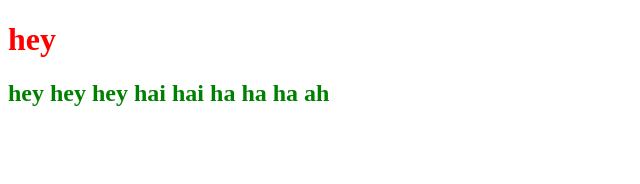
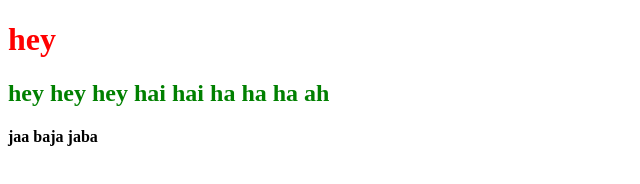
Before and after one commit to RahulPSkadumeni/learnGit, a plain HTML site: page hey.html in a window 1280 px wide. Shown: the whole page, without its empty margins (0-640 px from the left). Drawn offline with Linux system fonts and the light colour scheme.

Commit message:
hey file edit

```diff
--- a/hey.html
+++ b/hey.html
@@ -14,6 +14,7 @@
 <body>
 
     <h2 style="color:green"> hey hey  hey hai hai ha  ha  ha ah</h2>
+    <h4>jaa baja jaba </h4>
 </body>
 
 </body>
```
